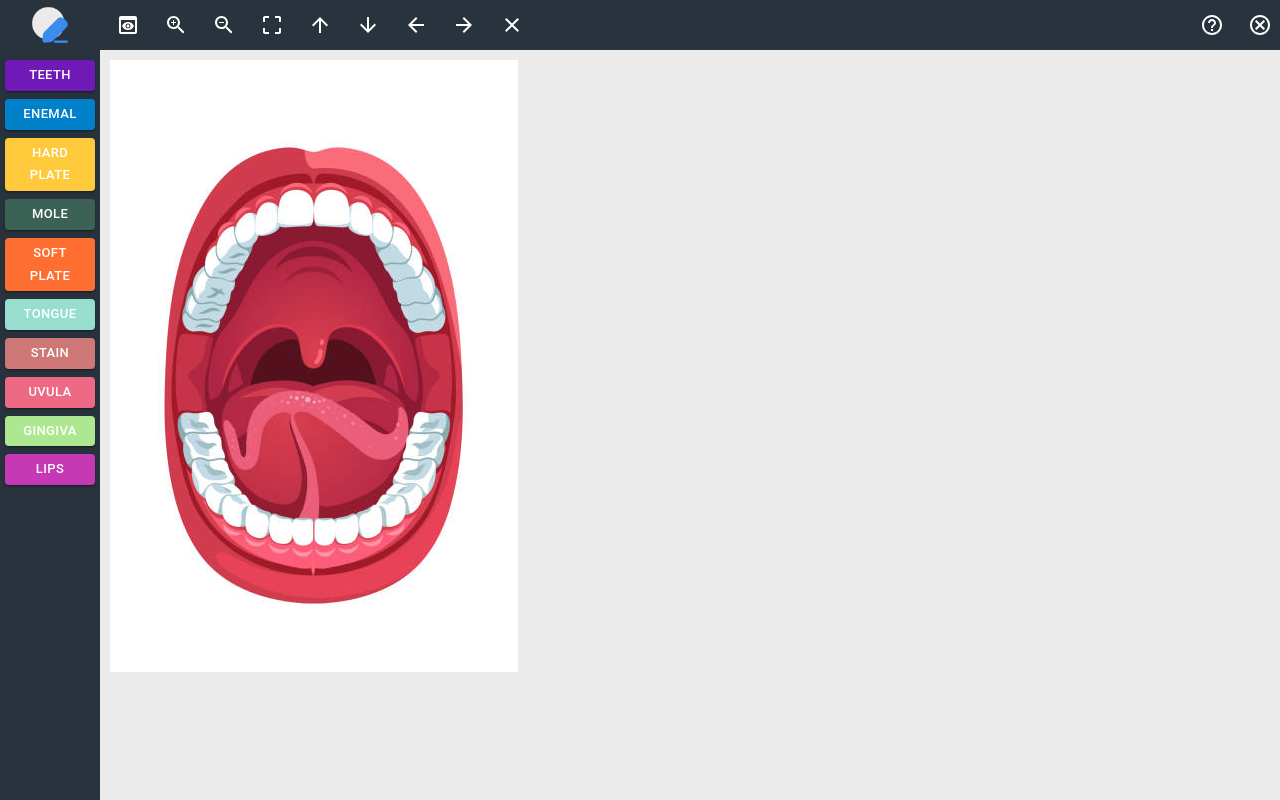
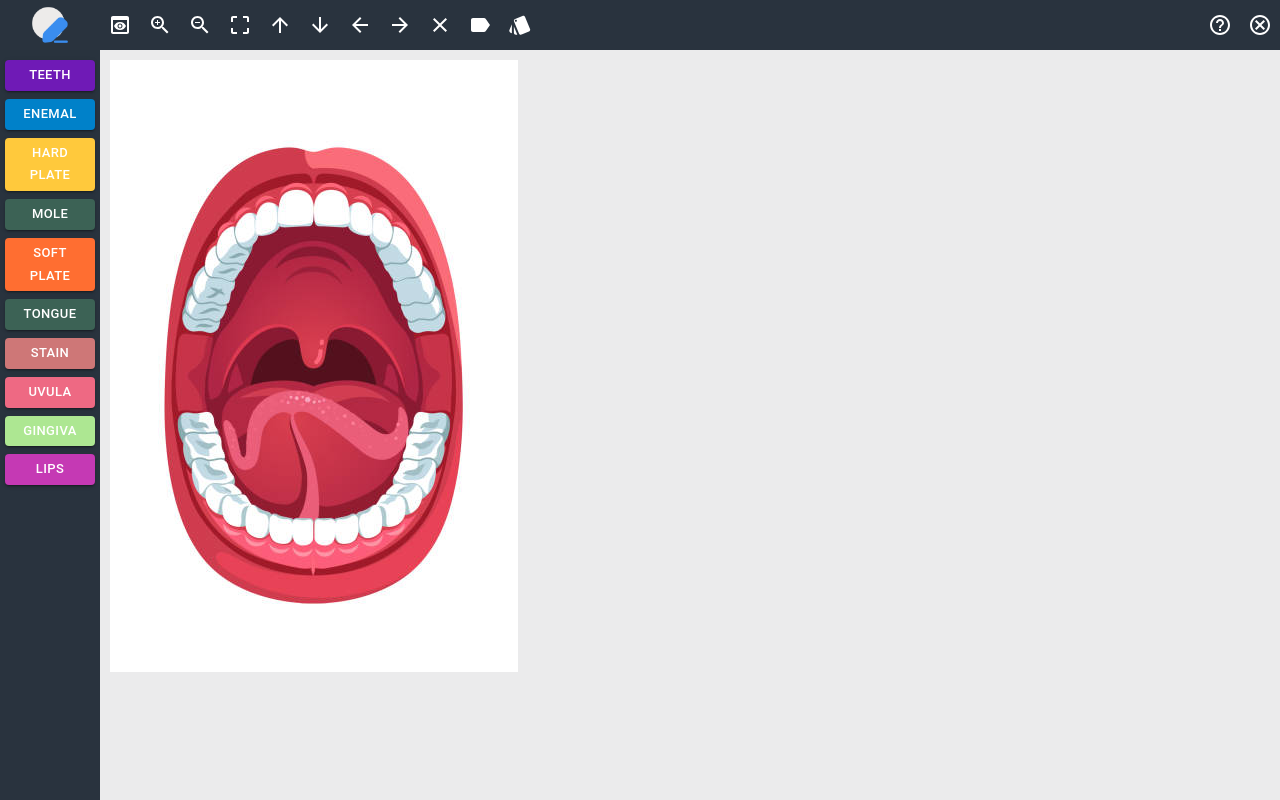
Before and after one commit to SashiniLiyanage/annotator, a React (Create React App) app in the folder annotator/: page / in a window 1280 px wide. Built offline with nearby package versions, Linux system fonts and the light colour scheme.

Commit message:
add label visibility

```diff
--- a/annotator/src/App.css
+++ b/annotator/src/App.css
@@ -7,22 +7,14 @@
 
 .main_canvas{
     position: absolute;
-    top: 60px;
+    top: 10px;
     left: 110px;
     z-index: 10;
 }
 
 .work_area{
-    width: fit-content;
     padding: 10px 10px 10px 110px;
-}
-
-.collision_canvas{
-    opacity: 0;
-    position: absolute;
-    top: 55px;
-    left: 105px;
-    z-index: 10;
+    position: relative;
 }
 
 .main_img{
@@ -74,6 +66,7 @@
 .icon img{
     width: 40px;
     height: 40px;
+    user-select: none;
 }
 
 .show_regions, .show_help{
--- /dev/null
+++ b/annotator/src/components/ButtonPanel.js
@@ -0,0 +1,27 @@
+import {IconButton} from '@mui/material';
+import {Preview,ZoomIn,CropFree,ZoomOut,Close, CancelOutlined, HelpOutline, Style} from '@mui/icons-material';
+import {ArrowUpward, ArrowDownward, ArrowBack, ArrowForward} from '@mui/icons-material';
+import {Label, LabelOff} from '@mui/icons-material';
+import React from 'react';
+
+const ButtonPanel = ({func, labelVisibility}) => {
+    return (
+        <>
+           <IconButton onClick={func.show_regions} sx={{color: 'white'}} title="Show Regions"><Preview/></IconButton>
+            <IconButton onClick={func.zoom_in} sx={{color: 'white'}}  title="Zoom In"><ZoomIn/></IconButton>
+            <IconButton onClick={func.zoom_out} sx={{color: 'white'}}  title="Zoom Out"><ZoomOut/></IconButton>
+            <IconButton onClick={func.zoom_reset} sx={{color: 'white'}}  title="Zoom Reset"><CropFree/></IconButton>
+            <IconButton onClick={()=>func.move_selected("ArrowUp", 10)} sx={{color: 'white'}}  title="Move Up"><ArrowUpward/></IconButton>
+            <IconButton onClick={()=>func.move_selected("ArrowDown", 10)} sx={{color: 'white'}}  title="Move Down"><ArrowDownward/></IconButton>
+            <IconButton onClick={()=>func.move_selected("ArrowLeft", 10)} sx={{color: 'white'}}  title="Move Left"><ArrowBack/></IconButton>
+            <IconButton onClick={()=>func.move_selected("ArrowRight", 10)} sx={{color: 'white'}}  title="Clear Right"><ArrowForward/></IconButton>
+            <IconButton onClick={func.delete_selected} sx={{color: 'white'}}  title="Clear Selected"><Close/></IconButton>
+            <IconButton onClick={func.show_label} sx={{color: 'white'}}  title="Label Visibility">{labelVisibility?<LabelOff/>:<Label/>}</IconButton>
+            <IconButton onClick={func.label_type} sx={{color: 'white'}}  title="Label type"><Style/></IconButton>
+            <div style={{flex: 1}}></div>
+            <IconButton onClick={func.show_help} sx={{color: 'white'}} title="Help"><HelpOutline/></IconButton>
+            <IconButton onClick={func.clear_all} sx={{color: 'white'}} title="Clear All"><CancelOutlined/></IconButton>
+        </>
+    );
+};
+export default ButtonPanel;
--- a/annotator/src/components/Canvas.js
+++ b/annotator/src/components/Canvas.js
@@ -1,13 +1,15 @@
 import React, { useRef, useEffect, useState } from 'react';
 import {Button, Stack,Drawer, IconButton} from '@mui/material';
+import {Close} from '@mui/icons-material';
 import mouth from '../assets/mouth.jpg';
 import icon from '../assets/note.png';
 import colorPallete from './colors'
-import {Preview,ZoomIn,CropFree,ZoomOut,Close, CancelOutlined, HelpOutline} from '@mui/icons-material';
-import {ArrowUpward, ArrowDownward, ArrowBack, ArrowForward} from '@mui/icons-material';
 import RegionTable from './RegionTable';
 import Help from './Help';
+import ButtonPanel from './ButtonPanel';
 
+// global variables
+// todo: check whether we could use useStates instead
 const regionNames = ["teeth","Enemal","Hard Plate","Mole","Soft Plate","Tongue","Stain","Uvula","Gingiva","Lips"]
 const colors = colorPallete
 const mouse = {x : 0, y : 0, button : 0, cursor: 'crosshair'};
@@ -15,6 +17,8 @@ var regions = []
 var isDragging = false;
 var isSelected = false;
 var isDrawing = true ;
+var isLabelVisible = false;
+var labelType = 'name';
 var polygon
 var canvas
 var ctx
@@ -22,8 +26,10 @@ var selectedRegion
 var defaultType = "Unknown"
 var defaultColor = 'rgb(0,0,0)'
 
+// return points as Json
 const point = (x,y) => ({x,y});
 
+// draw circle around given point
 function drawCircle(ctx, pos,size=4){
   ctx.strokeStyle = "red";
   ctx.fillStyle = "red";
@@ -33,6 +39,7 @@ function drawCircle(ctx, pos,size=4){
   ctx.stroke();
 }
 
+// polygon class
 class Polygon{
   constructor(ctx){
     this.ctx = ctx;
@@ -143,6 +150,7 @@ const Canvas = () => {
   const [zoomLevel, setZoomLevel] = useState(1)
   const [state, setState] = useState(false);
   const [help, setHelp] = useState(false);
+  const [labelVisibility, setLabelVisibility] = useState(isLabelVisible);
 
   const canvaRef = useRef(null)
 
@@ -172,6 +180,7 @@ const Canvas = () => {
     setShowPoints(
       coordinates.map((points, index) =>
         <tr  key={index}>
+          <td>{index+1}</td>
           <td>{type[index]}</td>
           <td>[{bbox[index]}]</td>
           <td>[{points}]</td>
@@ -189,11 +198,29 @@ const Canvas = () => {
     setState(true)
   }
 
+  // toggle labels
+  // todo: use only on variable
+  const show_label = ()=>{
+    isLabelVisible = !isLabelVisible
+    setLabelVisibility(!labelVisibility)
+    redraw_ids()
+  }
+
+  const label_type = () =>{
+    if(labelType === 'id') labelType = 'name'
+    else labelType = 'id'
+
+    redraw_canvas()
+    redraw_ids()
+  }
+
   const delete_selected = () =>{
     if(selectedRegion){
       selectedRegion.markedForDeletion = true;
       isSelected = false;
     }
+    redraw_canvas()
+    redraw_ids()
   }
 
   const handle_keyup = (e) =>{
@@ -211,12 +238,25 @@ const Canvas = () => {
       polygon = new Polygon(ctx)
       regions.push(polygon)
       redraw_canvas()
+      redraw_ids()
+    }
+
+    if(e.key === "Escape") {
+
+      [...regions].forEach(region => {
+        if(!region.completed) region.markedForDeletion = true;
+      });
+
+      polygon = new Polygon(ctx)
+      regions.push(polygon)
+      redraw_canvas()
 
     }
 
     if(e.key === "Delete") {
       delete_selected()
       redraw_canvas()
+      redraw_ids()
     }
 
     if ( e.key === 'ArrowRight'
@@ -248,6 +288,7 @@ const Canvas = () => {
 
     selectedRegion = null;
     redraw_canvas()
+    redraw_ids()
   }
 
   const handleSelect = () =>{
@@ -305,7 +346,7 @@ const Canvas = () => {
 
     mouse.button = e.type === "mousedown" ? true : e.type === "mouseup" ? false : mouse.button;
     redraw_canvas()
-
+    redraw_ids()
   }
 
 
@@ -329,6 +370,33 @@ const Canvas = () => {
     [...regions].forEach(region => {region.update()})
 
     canvas.style.cursor = mouse.cursor;
+
+  }
+
+  // redraw the region ids
+  const redraw_ids = () =>{
+
+    if(!isLabelVisible){
+      redraw_canvas()
+      return
+    }
+
+    var text, text_info, height, width;
+
+    for(var i=0; i< regions.length; i++){
+      if(regions[i].completed){
+        if(labelType === 'id') text = (i+1).toString()
+        else text = regions[i].type
+        text_info = ctx.measureText(text);
+        height = ctx.font.match(/\d+/).pop() || 10;
+        width = text_info.width;
+        ctx.fillStyle = "black";
+        ctx.fillRect(regions[i].points[0].x -1 , regions[i].points[0].y - height-2, width+2, height-(-2));
+        ctx.fillStyle = "yellow";
+        ctx.textBaseline = "bottom";
+        ctx.fillText(text,regions[i].points[0].x, regions[i].points[0].y);
+      }
+    }
   }
 
 
@@ -348,6 +416,7 @@ const Canvas = () => {
   useEffect(()=>{
     if(size.height > 1  && size.width> 1){
       redraw_canvas()
+      redraw_ids()
     }
   },[size])
 
@@ -369,7 +438,6 @@ const Canvas = () => {
     })
 
     setZoomLevel(zoomLevel*1.5)
-    redraw_canvas()
   }
 
   // zoom out
@@ -390,7 +458,6 @@ const Canvas = () => {
     })
 
     setZoomLevel(zoomLevel/1.5)
-    redraw_canvas()
   }
 
   // zoom reset
@@ -411,7 +478,6 @@ const Canvas = () => {
     })
 
     setZoomLevel(1)
-    redraw_canvas()
   }
 
   // move the selected region
@@ -447,6 +513,7 @@ const Canvas = () => {
 
     selectedRegion.points = moved
     redraw_canvas()
+    redraw_ids()
   }
 
   // validate move
@@ -477,6 +544,7 @@ const Canvas = () => {
     }
 
     redraw_canvas()
+    redraw_ids()
   }
 
   // get the size of the image
@@ -501,24 +569,16 @@ const Canvas = () => {
 
   return (
     <div className='body'>
+
+    {/********************** buuton panel **********************/}
     <div className='nav_bar'>
-    <div className='icon'>
-      <img src={icon} alt='icon'></img>
+    <div className='icon'><img src={icon} alt='icon'/></div>
+    <ButtonPanel func={{show_regions, zoom_in, zoom_out, zoom_reset, move_selected, delete_selected, show_help, clear_all, show_label, label_type}} labelVisibility={labelVisibility}/>
     </div>
-    <IconButton onClick={show_regions} sx={{color: 'white', ml: 1}} title="Show Regions"><Preview/></IconButton>
-    <IconButton onClick={zoom_in} sx={{color: 'white', ml: 1}}  title="Zoom In"><ZoomIn/></IconButton>
-    <IconButton onClick={zoom_out} sx={{color: 'white', ml: 1}}  title="Zoom Out"><ZoomOut/></IconButton>
-    <IconButton onClick={zoom_reset} sx={{color: 'white', ml: 1}}  title="Zoom Reset"><CropFree/></IconButton>
-    <IconButton onClick={()=>move_selected("ArrowUp", 10)} sx={{color: 'white', ml: 1}}  title="Move Up"><ArrowUpward/></IconButton>
-    <IconButton onClick={()=>move_selected("ArrowDown", 10)} sx={{color: 'white', ml: 1}}  title="Move Down"><ArrowDownward/></IconButton>
-    <IconButton onClick={()=>move_selected("ArrowLeft", 10)} sx={{color: 'white', ml: 1}}  title="Move Left"><ArrowBack/></IconButton>
-    <IconButton onClick={()=>move_selected("ArrowRight", 10)} sx={{color: 'white', ml: 1}}  title="Clear Right"><ArrowForward/></IconButton>
-    <IconButton onClick={delete_selected} sx={{color: 'white', ml: 1}}  title="Clear Selected"><Close/></IconButton>
-    <div style={{flex: 1}}></div>
-    <IconButton onClick={show_help} sx={{color: 'white', ml: 1}} title="Help"><HelpOutline/></IconButton>
-    <IconButton onClick={clear_all} sx={{color: 'white', ml: 1}} title="Clear All"><CancelOutlined/></IconButton>
-    </div>
+
     <div className='page_body' onMouseDown={(e)=>{deselect_all(e)}}>
+
+        {/********************* side bar **********************/}
         <div className='side_bar'>
           <Stack direction="column" spacing={1} sx={{padding: "10px 5px"}}>
           {regionNames.map((name, index) =>{
@@ -527,15 +587,20 @@ const Canvas = () => {
           })}
           </Stack>
         </div>
+
+        {/********************** working area **********************/}
         <div className="work_area">
           <canvas className='main_canvas' onDoubleClick={(e)=>handle_mouse(e)} onMouseMove={(e)=>{handle_mouse(e)}} onMouseDown={(e)=>{handle_mouse(e)}} onMouseUp={(e)=>{handle_mouse(e)}} ref={canvaRef} width={size.width} height={size.height}>Sorry, Canvas functionality is not supported.</canvas>
           <img className="main_img" onLoad={(e)=>{get_dimensions(e)}}  width={size.width} height={size.height} src={mouth} alt="failed to load"/>
         </div>
+
+        {/********************** bottom panel **********************/}
         <Drawer anchor='bottom' open={state} onClose={()=>{setState(false)}}>
           <div style={{display: "flex", justifyContent: "flex-end"}}><IconButton aria-label="delete" onClick={()=>setState(false)} color="primary"><Close/></IconButton></div>
           {help?<Help/>:<RegionTable showPoints={showPoints} />}
         </Drawer>
     </div>
+
     </div>
   )
 }
--- a/annotator/src/components/Help.js
+++ b/annotator/src/components/Help.js
@@ -25,6 +25,9 @@ const Help = props => {
                 <td><div className='key'>Enter</div></td><td> Finish Drawing</td>
             </tr>
             <tr>
+                <td><div className='key'>Esc</div></td><td> Cancle Drawing</td>
+            </tr>
+            <tr>
                 <td><div className='key'>Space</div></td><td> Toggle Preview</td>
             </tr>
             <tr>
--- a/annotator/src/components/RegionTable.js
+++ b/annotator/src/components/RegionTable.js
@@ -5,6 +5,7 @@ const RegionTable = ({showPoints}) => {
         <table className='show_regions'>
               <tbody>
                 <tr>
+                  <th>ID</th>
                   <th>Region</th>
                   <th>Bounding Box</th>
                   <th>Coordinates</th>
--- a/annotator/src/components/colors.js
+++ b/annotator/src/components/colors.js
@@ -8,16 +8,22 @@ const colors = {
     r2:{main: 'rgb(255, 201, 60)',contrastText: '#ffffff'},
     r3:{main: 'rgb(60, 98, 85)',contrastText: '#ffffff'},
     r4:{main: 'rgb(255, 110, 49)',contrastText: '#ffffff'},
-    r5:{main: 'rgb(151, 222, 206)',contrastText: '#ffffff'},
+    r5:{main: 'rgb(60, 98, 85)',contrastText: '#ffffff'},
     r6:{main: 'rgb(206, 119, 119)',contrastText: '#ffffff'},
     r7:{main: 'rgb(238, 105, 131)',contrastText: '#ffffff'},
     r8:{main: 'rgb(173, 231, 146)',contrastText: '#ffffff'},
     r9:{main: 'rgb(197, 57, 180)',contrastText: '#ffffff'},
     r10:{main: 'rgb(178, 178, 178)',contrastText: '#ffffff'},
     r11:{main: 'rgb(249, 249, 249)',contrastText: '#ffffff'},
-    r12:{main: 'rgb(0, 0, 0)',contrastText: '#ffffff'},
-    r13:{main: 'rgb(0, 0, 0)',contrastText: '#ffffff'},
-    r14:{main: 'rgb(0, 0, 0)',contrastText: '#ffffff'},
+    r12:{main: 'rgb(255, 201, 60)',contrastText: '#ffffff'},
+    r13:{main: 'rgb(151, 222, 206)',contrastText: '#ffffff'},
+    r14:{main: 'rgb(255, 110, 49)',contrastText: '#ffffff'},
+    r15:{main: 'rgb(151, 222, 206)',contrastText: '#ffffff'},
+    r16:{main: 'rgb(206, 119, 119)',contrastText: '#ffffff'},
+    r17:{main: 'rgb(238, 105, 131)',contrastText: '#ffffff'},
+    r18:{main: 'rgb(173, 231, 146)',contrastText: '#ffffff'},
+    r19:{main: 'rgb(197, 57, 180)',contrastText: '#ffffff'},
+    r20:{main: 'rgb(178, 178, 178)',contrastText: '#ffffff'},
 }
 
 export default colors;
```
Also changed, not shown: 1 other file (tests, documents, lock files or other folders). Lines whose indentation alone changed are shown as unchanged.
